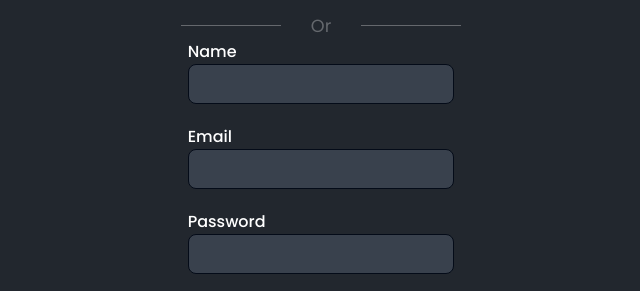
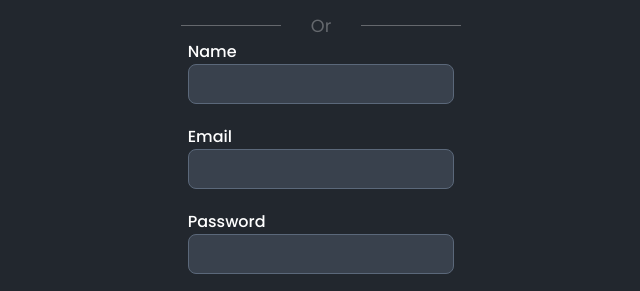
Before and after one commit to mika404err/sign-up-form, a plain HTML site: page index.html in a window 1280 px wide. Shown: the part 278-569 px from the top of the page, 319-959 px from the left. Drawn offline with Linux system fonts and the light colour scheme.

Commit message:
Cor da borda dos inputs alterada

```diff
--- a/main.css
+++ b/main.css
@@ -79,7 +79,7 @@ main form label {
 main form input {
     height: 3em;
     width: 20em;
-    border: 1px solid #040B18;
+    border: 1px solid #5B687A;
     border-radius: 8px;
     margin-bottom: 1.5em;
     background-color: #39414D;
```
Also changed, not shown: imgs-readme/result.png.
